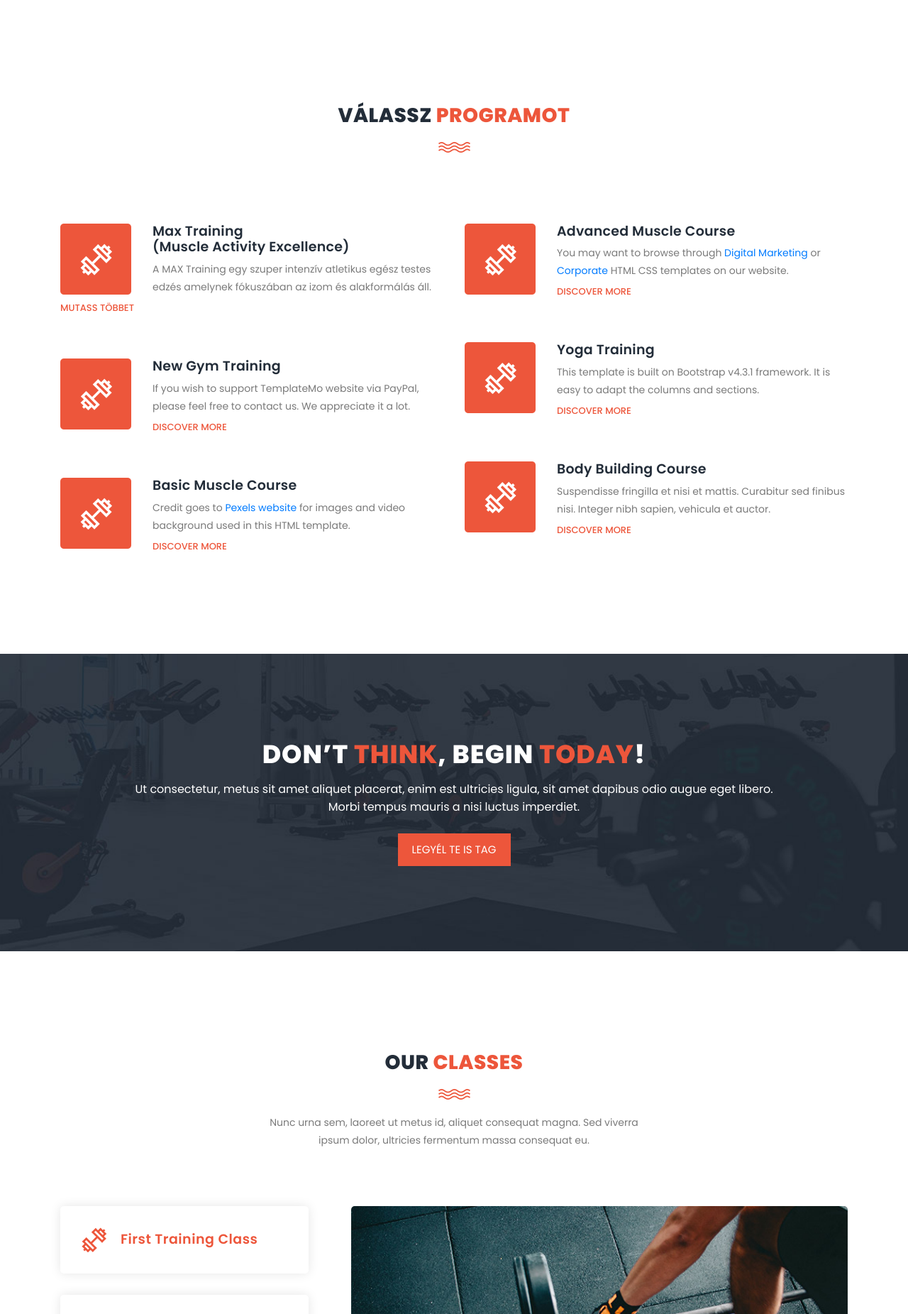
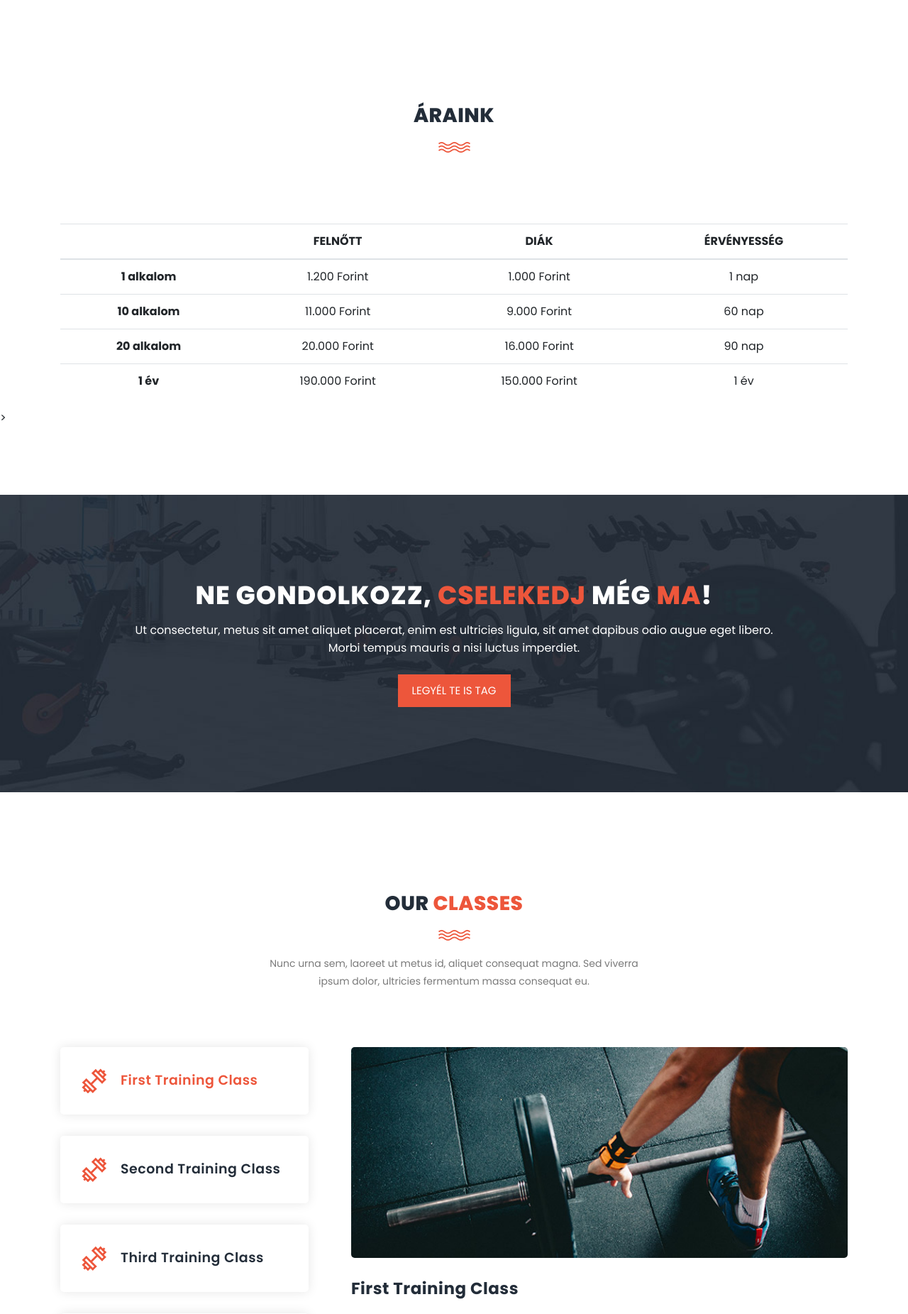
Before and after one commit to Davesko/EDZOTEREM_1, a PHP site: page / in a window 1280 px wide. Shown: the part 801-2652 px from the top of the page at 71% size. Run offline with PHP 8.4, Linux system fonts and the light colour scheme; some libraries are stand-ins or nearby versions.

Commit message:
2022.03.09 javitás

```diff
--- a/assets/css/templatemo-training-studio.css
+++ b/assets/css/templatemo-training-studio.css
@@ -689,7 +689,7 @@ features
   margin-bottom:  7px;
   letter-spacing: 0.25px;
   color: #232d39;
-  font-size: 19px;
+  font-size: 20px;
   font-weight: 600;
   text-transform: capitalize;
 }
@@ -1104,7 +1104,6 @@ footer p a:hover {
 }
 
 
-
 /*
 ---------------------------------------------
 preloader
@@ -1248,3 +1247,7 @@ responsive
     margin-left: 130px;
   }
 }
+
+.table tr  {
+  text-align: center;
+}
--- a/index.php
+++ b/index.php
@@ -15,7 +15,9 @@
 
     <link rel="stylesheet" type="text/css" href="assets/css/font-awesome.css">
 
-    <link rel="stylesheet" href="assets/css/templatemo-training-studio.css">
+   <link rel="stylesheet" href="assets/css/templatemo-training-studio.css">
+
+    <link rel="stylesheet" href="assets/css/style.css.css">
 
     </head>
 
@@ -47,9 +49,10 @@
                         <!-- ***** Menu Start ***** -->
                         <ul class="nav">
                             <li class="scroll-to-section"><a href="#top" class="active">KEZDŐLAP</a></li>
-                            <li class="scroll-to-section"><a href="#features">RÓLUNK</a></li>
+                            <li class="scroll-to-section"><a href="#prices">ÁRAK</a></li>
                             <li class="scroll-to-section"><a href="#our-classes">ÓRÁK</a></li>
                             <li class="scroll-to-section"><a href="#schedule">MENETREND</a></li>
+                            <li class="scroll-to-section"><a href="#trainers">EDZŐINK</a></li>
                             <li class="scroll-to-section"><a href="#contact-us">KONTAKT</a></li>
                             <li class="main-button"><a href="#">REGISZTRÁCIÓ</a></li>
                         </ul>
@@ -85,89 +88,74 @@
     <!-- ***** Main Banner Area End ***** -->
 
 
-    <!-- ***** Features Item Start ***** -->
-    <section class="section" id="features">
+
+
+    <!-- ***** ÁRAK ***** -->
+
+
+
+    <section class="section" id="prices">
         <div class="container">
             <div class="row">
                 <div class="col-lg-6 offset-lg-3">
                     <div class="section-heading">
-                        <h2>Válassz <em>programot</em></h2>
+                        <h2>Áraink<em></em></h2>
                         <img src="assets/images/line-dec.png" alt="waves">
-
                     </div>
-                </div>
-                <div class="col-lg-6">
-                    <ul class="features-items">
-                        <li class="feature-item">
-                            <div class="left-icon">
-                                <img src="assets/images/features-first-icon.png" alt="First One">
-                            </div>
-                            <div class="right-content">
-                                <h4>Max Training <br>(Muscle Activity Excellence)</h4>
-                                <p>A MAX Training egy szuper intenzív atletikus egész testes edzés amelynek fókuszában az izom és alakformálás áll.</p>
-                                <a href="#" class="text-button">Mutass Többet</a>
-                            </div>
-                        </li>
-                        <li class="feature-item">
-                            <div class="left-icon">
-                                <img src="assets/images/features-first-icon.png" alt="second one">
-                            </div>
-                            <div class="right-content">
-                                <h4>New Gym Training</h4>
-                                <p>If you wish to support TemplateMo website via PayPal, please feel free to contact us. We appreciate it a lot.</p>
-                                <a href="#" class="text-button">Discover More</a>
-                            </div>
-                        </li>
-                        <li class="feature-item">
-                            <div class="left-icon">
-                                <img src="assets/images/features-first-icon.png" alt="third gym training">
-                            </div>
-                            <div class="right-content">
-                                <h4>Basic Muscle Course</h4>
-                                <p>Credit goes to <a rel="nofollow" href="https://www.pexels.com" target="_blank">Pexels website</a> for images and video background used in this HTML template.</p>
-                                <a href="#" class="text-button">Discover More</a>
-                            </div>
-                        </li>
-                    </ul>
-                </div>
-                <div class="col-lg-6">
-                    <ul class="features-items">
-                        <li class="feature-item">
-                            <div class="left-icon">
-                                <img src="assets/images/features-first-icon.png" alt="fourth muscle">
-                            </div>
-                            <div class="right-content">
-                                <h4>Advanced Muscle Course</h4>
-                                <p>You may want to browse through <a rel="nofollow" href="https://templatemo.com/tag/digital-marketing" target="_parent">Digital Marketing</a> or <a href="https://templatemo.com/tag/corporate">Corporate</a> HTML CSS templates on our website.</p>
-                                <a href="#" class="text-button">Discover More</a>
-                            </div>
-                        </li>
-                        <li class="feature-item">
-                            <div class="left-icon">
-                                <img src="assets/images/features-first-icon.png" alt="training fifth">
-                            </div>
-                            <div class="right-content">
-                                <h4>Yoga Training</h4>
-                                <p>This template is built on Bootstrap v4.3.1 framework. It is easy to adapt the columns and sections.</p>
-                                <a href="#" class="text-button">Discover More</a>
-                            </div>
-                        </li>
-                        <li class="feature-item">
-                            <div class="left-icon">
-                                <img src="assets/images/features-first-icon.png" alt="gym training">
-                            </div>
-                            <div class="right-content">
-                                <h4>Body Building Course</h4>
-                                <p>Suspendisse fringilla et nisi et mattis. Curabitur sed finibus nisi. Integer nibh sapien, vehicula et auctor.</p>
-                                <a href="#" class="text-button">Discover More</a>
-                            </div>
-                        </li>
-                    </ul>
                 </div>
             </div>
         </div>
-    </section>
-    <!-- ***** Features Item End ***** -->
+
+  <div class="container">
+    <table class="table justify-content-center">
+
+    <thead class="align-middle">
+    <tr>
+        <th scope="col"> </th>
+        <th scope="col">FELNŐTT</th>
+        <th scope="col">DIÁK</th>
+        <th scope="col">ÉRVÉNYESSÉG</th>
+
+    </tr>
+    </thead>
+    <tbody>
+    <tr>
+        <th scope="row">1 alkalom</th>
+        <td>1.200 Forint</td>
+        <td>1.000 Forint</td>
+        <td>1 nap</td>
+    </tr>
+    <tr>
+        <th scope="row">10 alkalom</th>
+        <td>11.000 Forint</td>
+        <td>9.000 Forint</td>
+        <td>60 nap</td>
+    </tr>
+    <tr>
+        <th scope="row">20 alkalom</th>
+        <td>20.000 Forint</td>
+        <td>16.000 Forint</td>
+        <td>90 nap</td>
+    </tr>
+    <tr>
+        <th scope="row">1 év</th>
+        <td>190.000 Forint</td>
+        <td>150.000 Forint</td>
+        <td>1 év</td>
+    </tr>
+
+    </tbody>
+    </table>
+
+  </div>>
+        <br>
+        <br>
+        <br>
+        <br>
+        <br>
+
+
+    <!-- ***** ÁRAK VÉGE ***** -->
 
     <!-- ***** Call to Action Start ***** -->
     <section class="section" id="call-to-action">
@@ -175,7 +163,7 @@
             <div class="row">
                 <div class="col-lg-10 offset-lg-1">
                     <div class="cta-content">
-                        <h2>Don’t <em>think</em>, begin <em>today</em>!</h2>
+                        <h2>NE GONDOLKOZZ, <em>CSELEKEDJ</em> MÉG<em> MA</em>!</h2>
                         <p>Ut consectetur, metus sit amet aliquet placerat, enim est ultricies ligula, sit amet dapibus odio augue eget libero. Morbi tempus mauris a nisi luctus imperdiet.</p>
                         <div class="main-button scroll-to-section">
                             <a href="#our-classes">Legyél te is tag</a>
--- /dev/null
+++ b/jegyzetek.txt
@@ -0,0 +1,5 @@
+<div class="right-content">
+    <h4>Max Training <br>(Muscle Activity Excellence)</h4>
+    <p>A MAX Training egy szuper intenzív atletikus egész testes edzés amelynek fókuszában az izom és alakformálás áll.</p>
+    <a href="#" class="text-button">Mutass Többet</a>
+</div>
```
Also changed, not shown: assets/css/style.css (added), 1 other file. Lines whose indentation alone changed are shown as unchanged.
